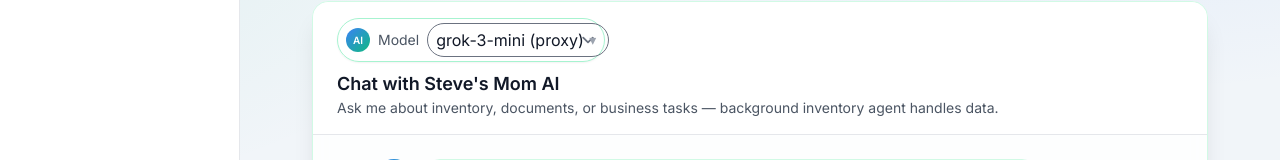
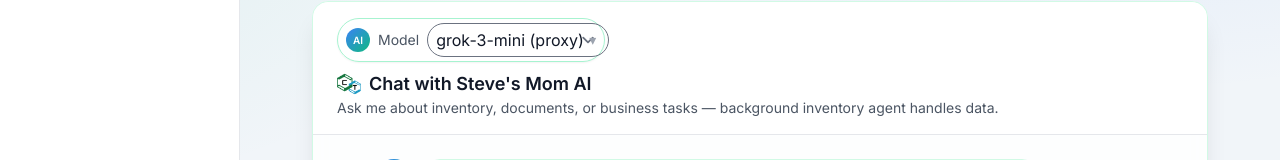
Before and after one commit to Cannasol-Tech/steves-mom-archive, a React (Create React App) app in the folder frontend/: page / in a window 1280 px wide. Shown: the part 184-344 px from the top of the page. Built offline with nearby package versions, Linux system fonts and the light colour scheme.

Commit message:
[cascade-01] feat(ui-branding): show Cannasol logo in chat header and ensure public asset

```diff
--- a/frontend/src/components/Chat/ChatInterface.tsx
+++ b/frontend/src/components/Chat/ChatInterface.tsx
@@ -35,7 +35,15 @@ const ChatInterface: React.FC<ChatInterfaceProps> = ({
             <div className="mb-2">
               <ModelSelector value={model} onChange={onModelChange} />
             </div>
-            <h2 className="text-lg font-semibold text-gray-900">Chat with Steve's Mom AI</h2>
+            <div className="flex items-center gap-2">
+              <img
+                src="/cannasol-logo.png"
+                alt="Cannasol Technologies"
+                className="h-6 w-6 object-contain hidden sm:block"
+                onError={(e) => { (e.currentTarget as HTMLImageElement).style.display = 'none'; }}
+              />
+              <h2 className="text-lg font-semibold text-gray-900">Chat with Steve's Mom AI</h2>
+            </div>
             <p className="text-sm text-gray-600">Ask me about inventory, documents, or business tasks — background inventory agent handles data.</p>
           </div>
         </div>
```
Also changed, not shown: frontend/public/cannasol-logo.png (added).
